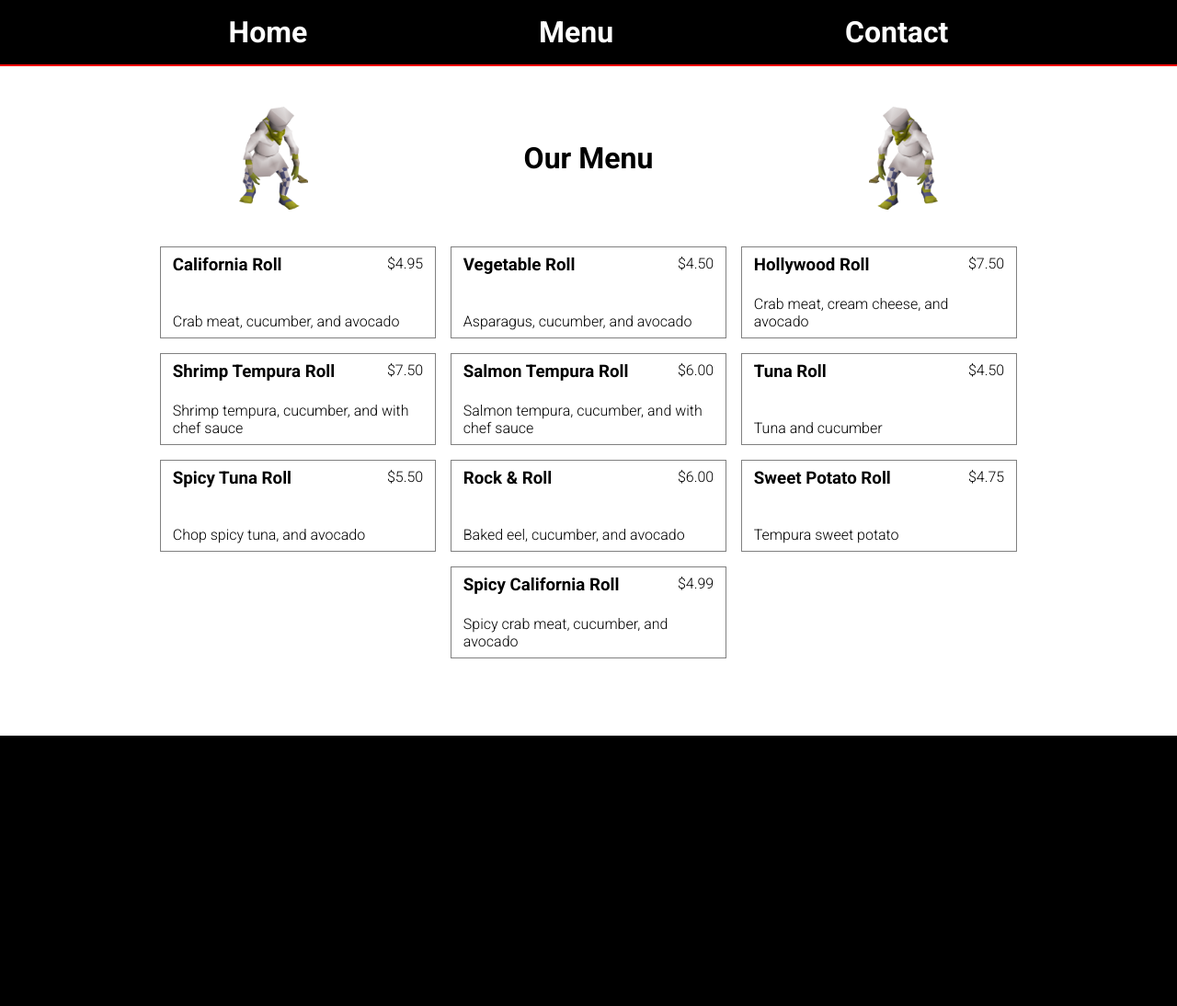
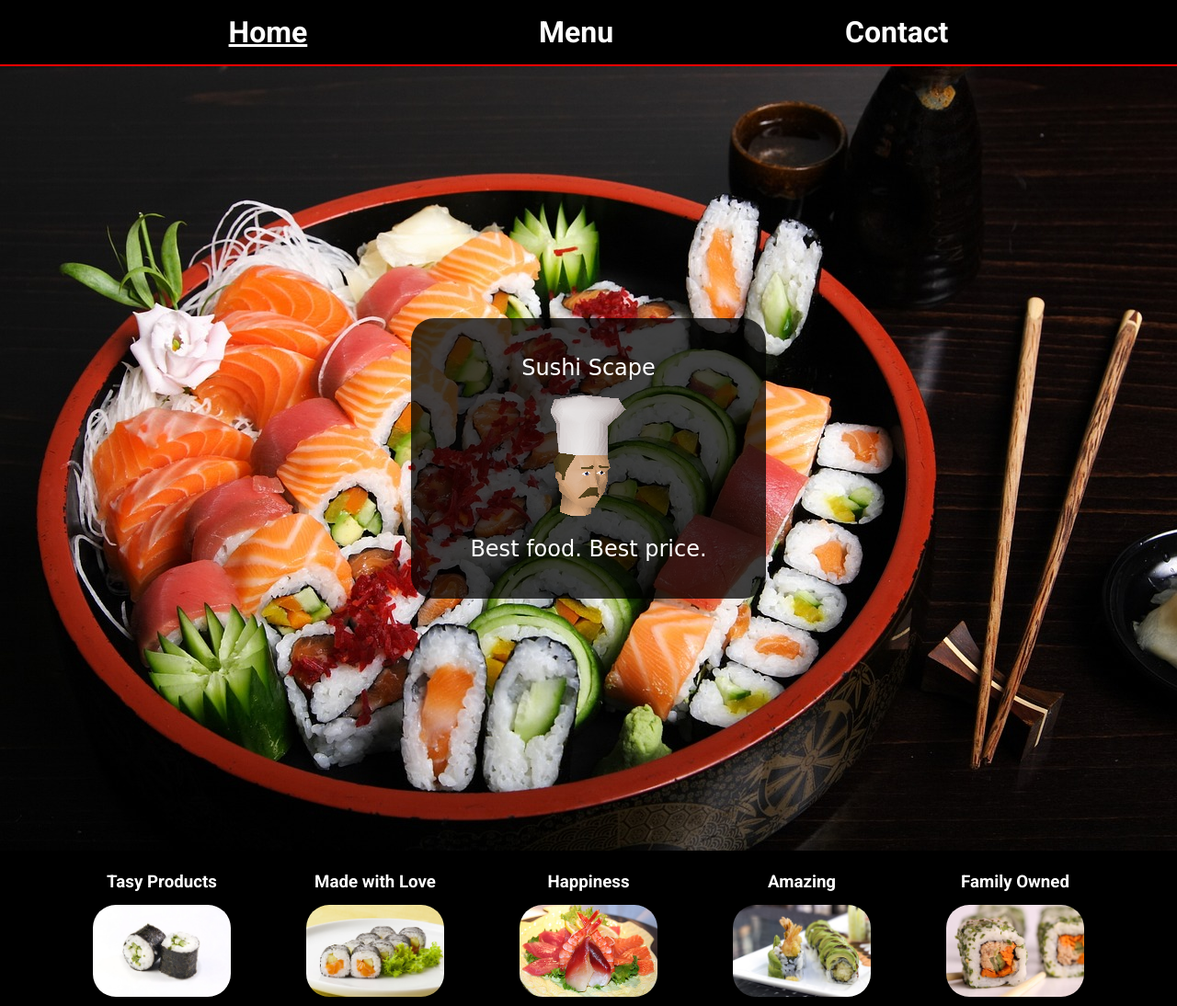
Before and after one commit to WilderDan/odin-restaurant, a website built with webpack: page src/index.html in a window 1280 px wide. Shown: the whole page at 92% size. Before the commit the page ends 800 px from the top, so only its background shows below. Built offline with nearby package versions, Linux system fonts and the light colour scheme.

Commit message:
Refactor navbar

```diff
--- a/src/components/navItem/navItem.js
+++ b/src/components/navItem/navItem.js
@@ -1,5 +1,10 @@
-const NavItem = (name, link) => {
-  return `<li><a href="${link}">${name}</a></li>`;
+const NavItem = (name, callback) => {
+  const li = document.createElement("li");
+  li.id = name;
+  li.innerText = name;
+  li.addEventListener("click", () => callback(name));
+
+  return li;
 };
 
 export default NavItem;
--- a/src/components/navbar/navbar.css
+++ b/src/components/navbar/navbar.css
@@ -14,3 +14,11 @@
   flex-wrap: wrap;
   gap: 1rem;
 }
+
+.navbar li {
+  cursor: pointer;
+}
+
+.activeNavItem {
+  text-decoration: underline;
+}
--- a/src/components/navbar/navbar.js
+++ b/src/components/navbar/navbar.js
@@ -1,14 +1,34 @@
 import styles from "./navbar.css";
 import NavItem from "../navItem/navItem";
 
-const Navbar = () => {
-  return `<nav class="${styles.navbar}">
-    <ul>
-        ${NavItem("Home", "")}
-        ${NavItem("Menu", "")}
-        ${NavItem("Contact", "")}
-    </ul>
-  </nav>`;
+const Navbar = (active, callback) => {
+  const navbar = document.createElement("nav");
+  navbar.classList.add(styles.navbar);
+
+  const ul = document.createElement("ul");
+  ul.appendChild(NavItem("Home", callback));
+  ul.appendChild(NavItem("Menu", callback));
+  ul.appendChild(NavItem("Contact", callback));
+
+  navbar.appendChild(ul);
+
+  setActive(active);
+
+  return { getElement, setActive };
+
+  function getElement() {
+    return navbar;
+  }
+
+  function setActive(active) {
+    Array.from(ul.childNodes).forEach((navItem) => {
+      navItem.classList.remove(styles.activeNavItem);
+
+      if (navItem.id === active) {
+        navItem.classList.add(styles.activeNavItem);
+      }
+    });
+  }
 };
 
 export default Navbar;
--- a/src/index.html
+++ b/src/index.html
@@ -2,7 +2,7 @@
 <html>
   <head>
     <meta charset="utf-8" />
-    <title>Restaurant Page</title>
+    <title>Sushi Scape</title>
     <meta name="viewport" content="width=device-width,initial-scale=1" />
   </head>
   <body>
--- a/src/index.js
+++ b/src/index.js
@@ -4,12 +4,17 @@ import Home from "./components/home/home.js";
 import Menu from "./components/menu/menu.js";
 
 const content = document.getElementById("content");
-
 const header = document.createElement("header");
 const main = document.createElement("main");
+const navbar = Navbar("Home", callback);
 
-header.innerHTML = Navbar();
-main.innerHTML = Menu();
+header.appendChild(navbar.getElement());
+
+main.innerHTML = Home();
 
 content.appendChild(header);
 content.appendChild(main);
+
+function callback(name) {
+  navbar.setActive(name);
+}
```
